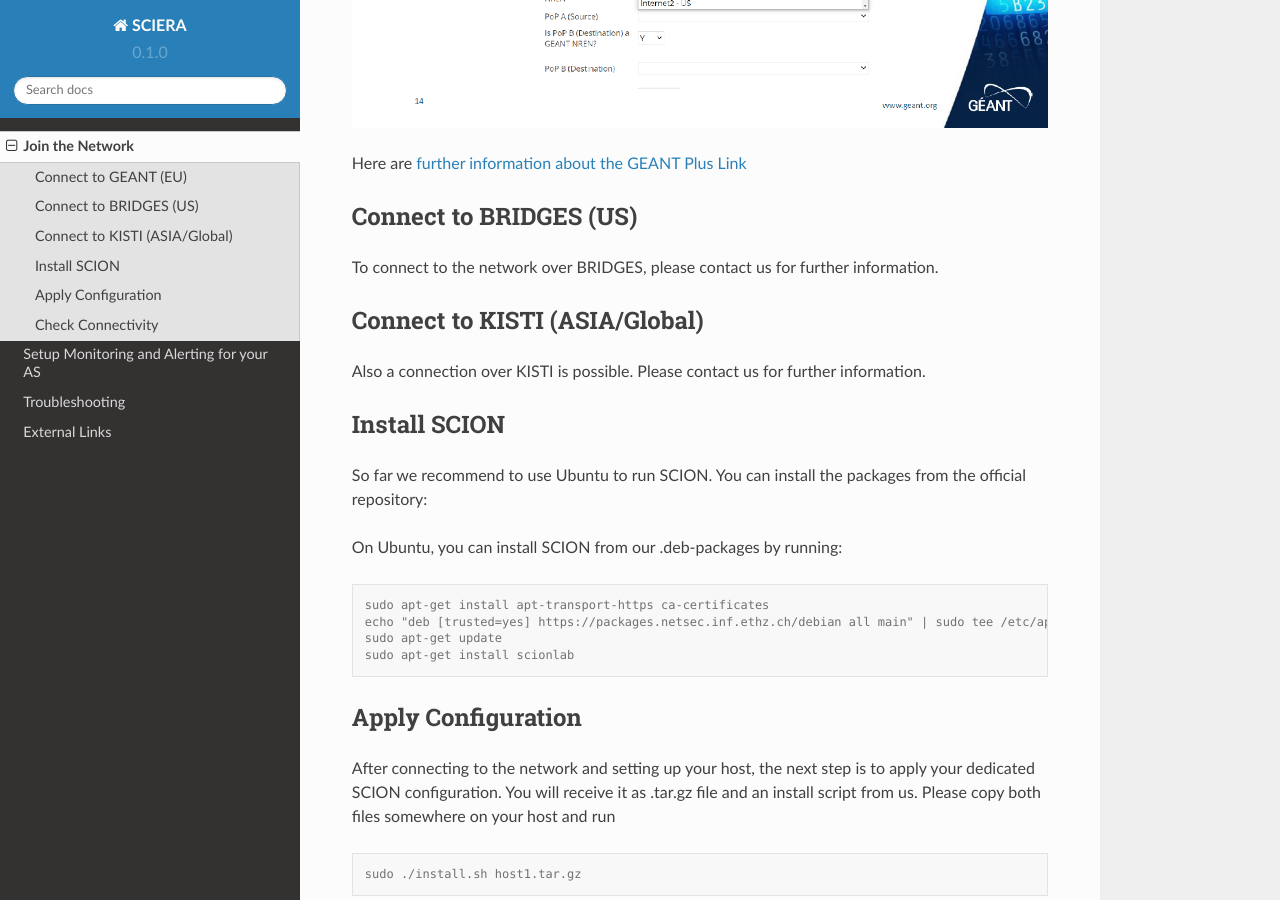
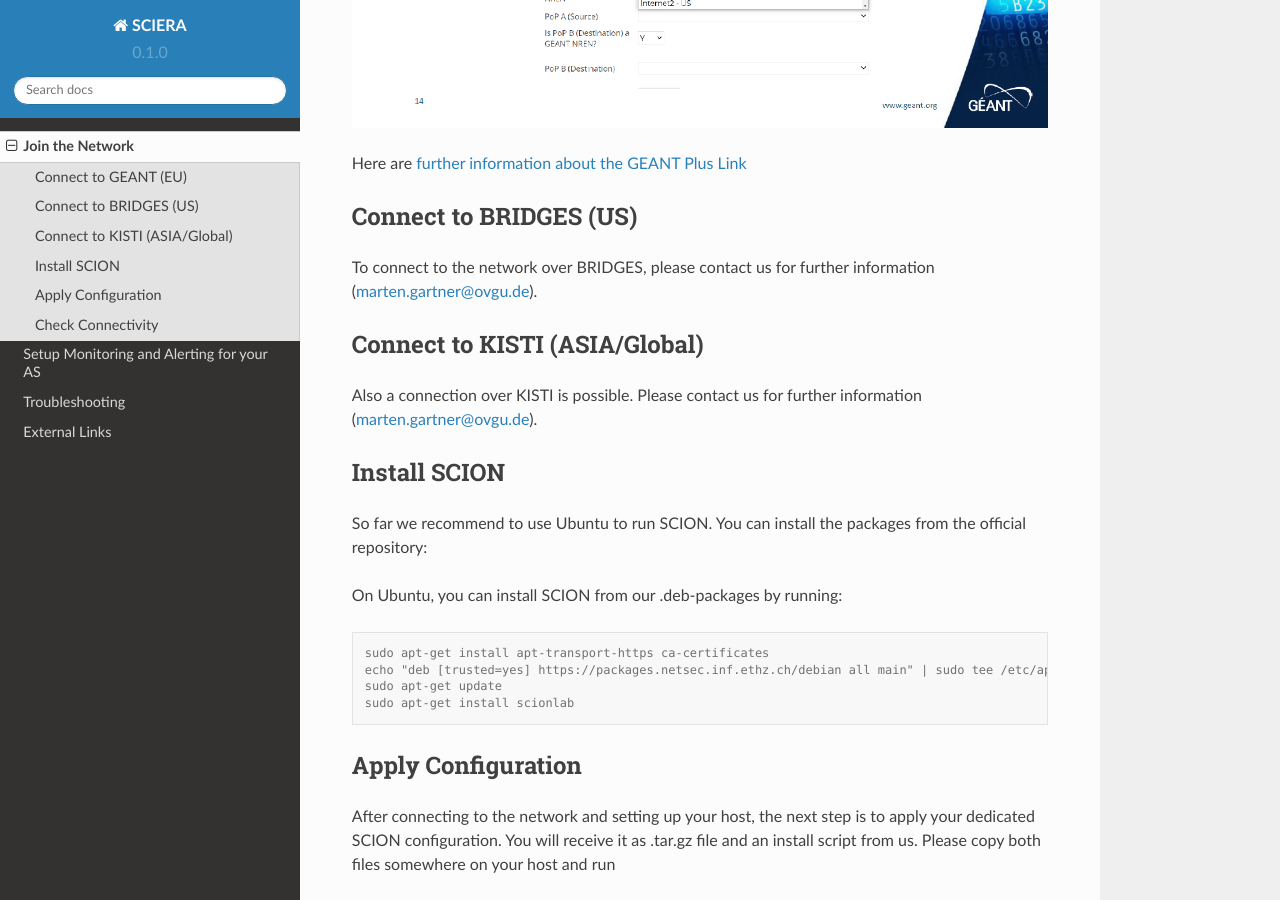
Before and after one commit to netsys-lab/scion-education-network-documentation, a Sphinx documentation site: the page built from docs/source/join.rst, in a window 1280 px wide and 900 px high, scrolled down 912 px. Built offline with Sphinx 7.4.7 and the Read the Docs theme 2.0.0, drawn with Linux system fonts in a browser that asks for light colours.

Commit message:
Update join.rst

```diff
--- a/docs/source/join.rst
+++ b/docs/source/join.rst
@@ -26,11 +26,11 @@
 Connect to BRIDGES (US)
 ----------------
 
-To connect to the network over BRIDGES, please contact us for further information.
+To connect to the network over BRIDGES, please contact us for further information (marten.gartner@ovgu.de).
 
 Connect to KISTI (ASIA/Global)
 ----------------
-Also a connection over KISTI is possible. Please contact us for further information.
+Also a connection over KISTI is possible. Please contact us for further information (marten.gartner@ovgu.de).
 
 
 Install SCION
```
